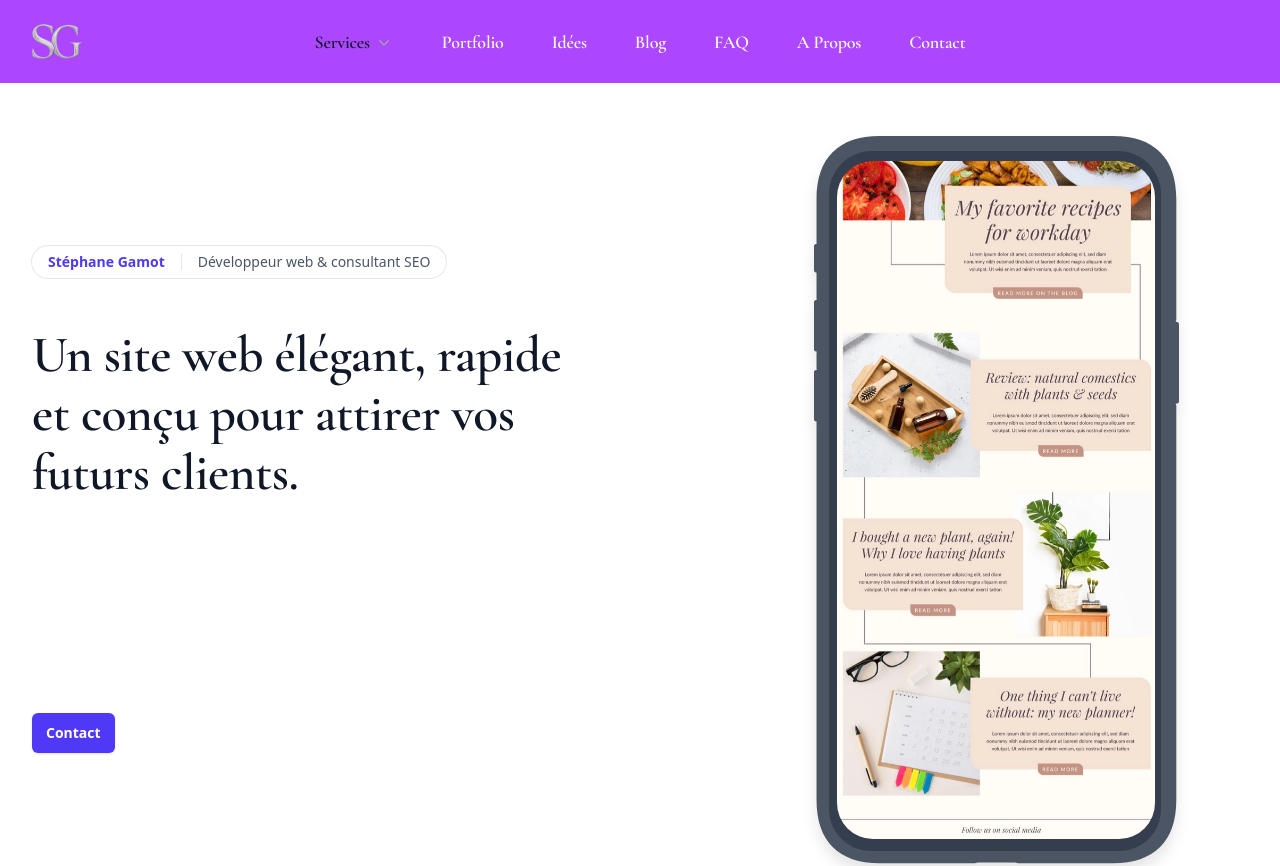
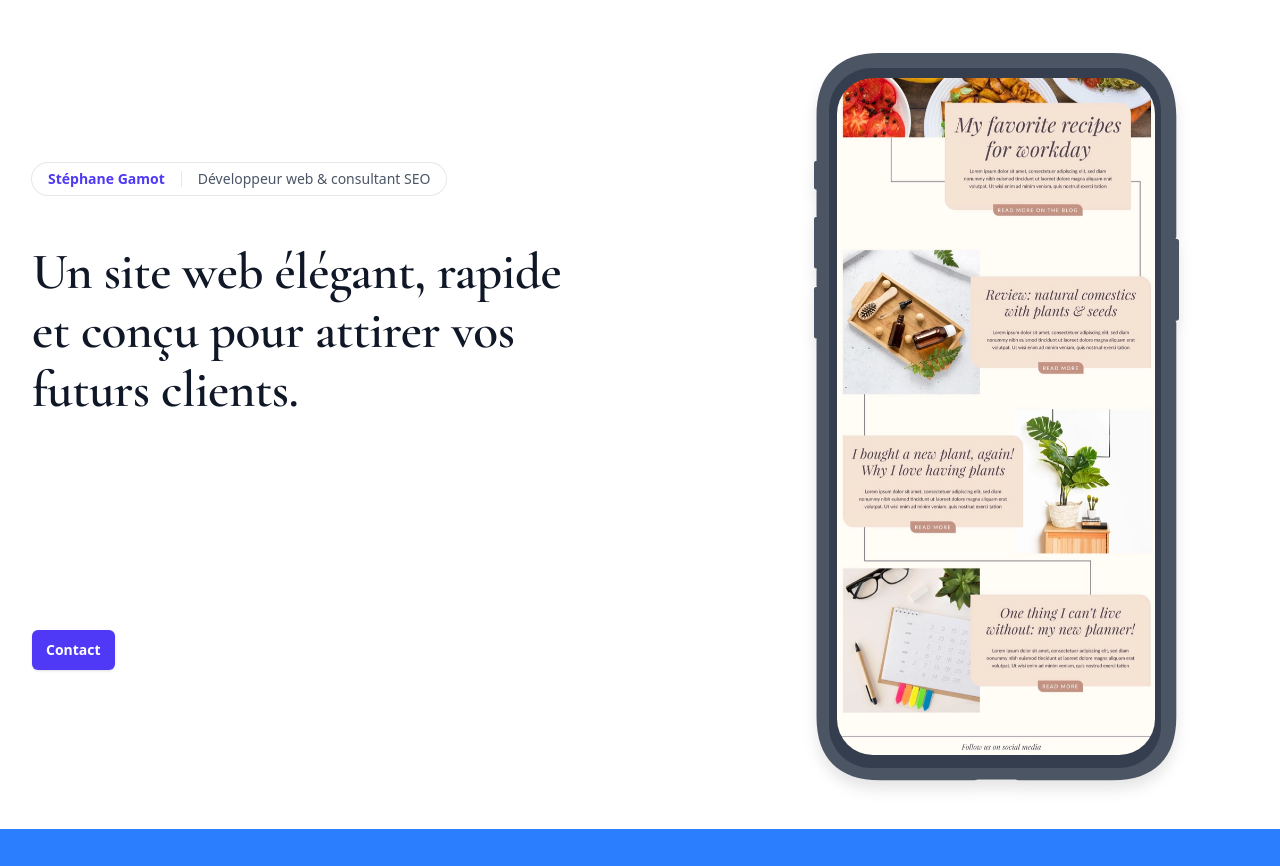
Before and after one commit to StephaneGamot/stephanegamot, a Next.js app: page / in a window 1280 px wide. Shown: the top 866 px of the page. Built offline with nearby package versions, Linux system fonts and the light colour scheme.

Commit message:
Update layout.tsx

```diff
--- a/app/layout.tsx
+++ b/app/layout.tsx
@@ -55,9 +55,9 @@ export default function RootLayout({ children }: { children: React.ReactNode })
         <link rel="icon" href="/favicon.ico" sizes="any" />
     </head><body
         className={`${garamond.variable} ${montserrat.variable}`}
-      > <Nav />
+      >
         {children}
-      <Footer />
+
       </body>
     </html>
   );
```
